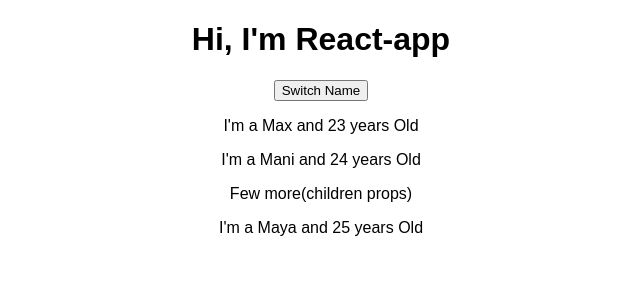
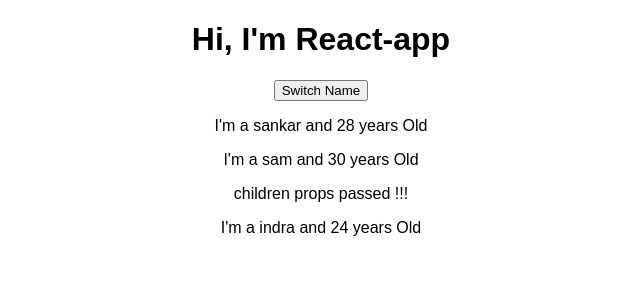
Before and after one commit to sankarbiswas07/react-base-1, a React (Create React App) app: page / in a window 1280 px wide. Shown: the top 300 px of the page, without its empty margins (319-959 px from the left). Built offline with nearby package versions, Linux system fonts and the light colour scheme.

Commit message:
Manipulating the state with set state

```diff
--- a/src/App.js
+++ b/src/App.js
@@ -12,7 +12,20 @@
   }
 
   switchNameHandler = () => {
-    console.log("Was Clicked !!!")
+    // console.log("Was Clicked !!!")
+    // DON"T DO THIS WAY TO CHANGE
+    // WON"T WORK
+    // this.state.persons[0].name = "Sankar Prasad Biswas"
+    // special method
+
+    this.setState({
+      persons: [
+        {name: "sankar Prasad Biswas", age: 28},
+        {name: "sam", age: 30},
+        {name: "indra", age: 24},
+      ]
+    })
+
   }
 
   render() {
@@ -20,9 +33,9 @@
       <div className="App">
         <h1>Hi, I'm React-app</h1>
         <button onClick={this.switchNameHandler}>Switch Name</button>
-        <Person name="Max" age="23"/>
-        <Person name="Mani" age="24"> Few more(children props) </Person>
-        <Person name="Maya" age="25"/>
+        <Person name={this.state.persons[0].name} age={this.state.persons[0].age}/>
+        <Person name={this.state.persons[1].name} age={this.state.persons[1].age}> children props passed !!!</Person>
+        <Person name={this.state.persons[2].name} age={this.state.persons[2].age}/>
       </div>
     );
     // return React.createElement(
```
